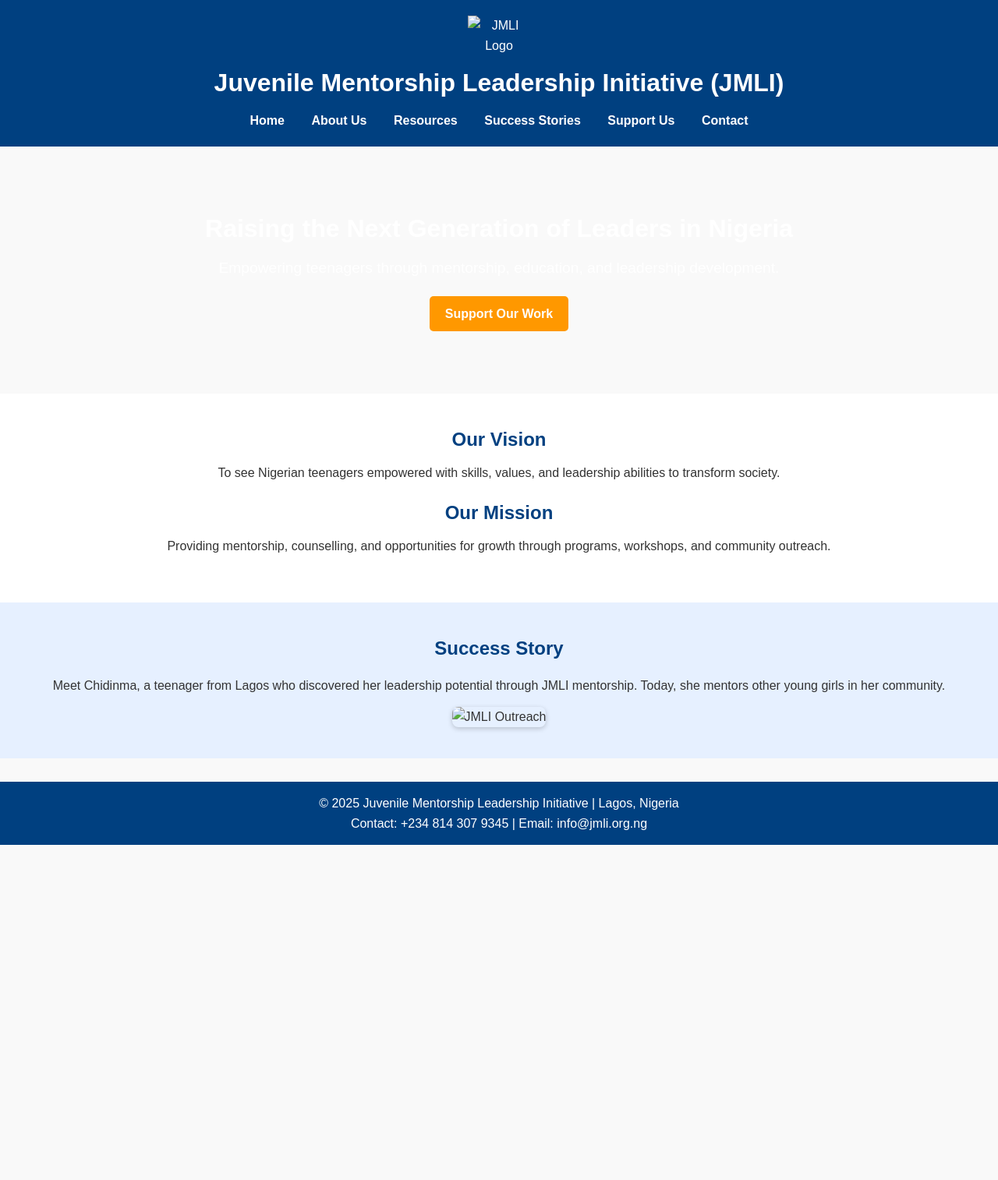
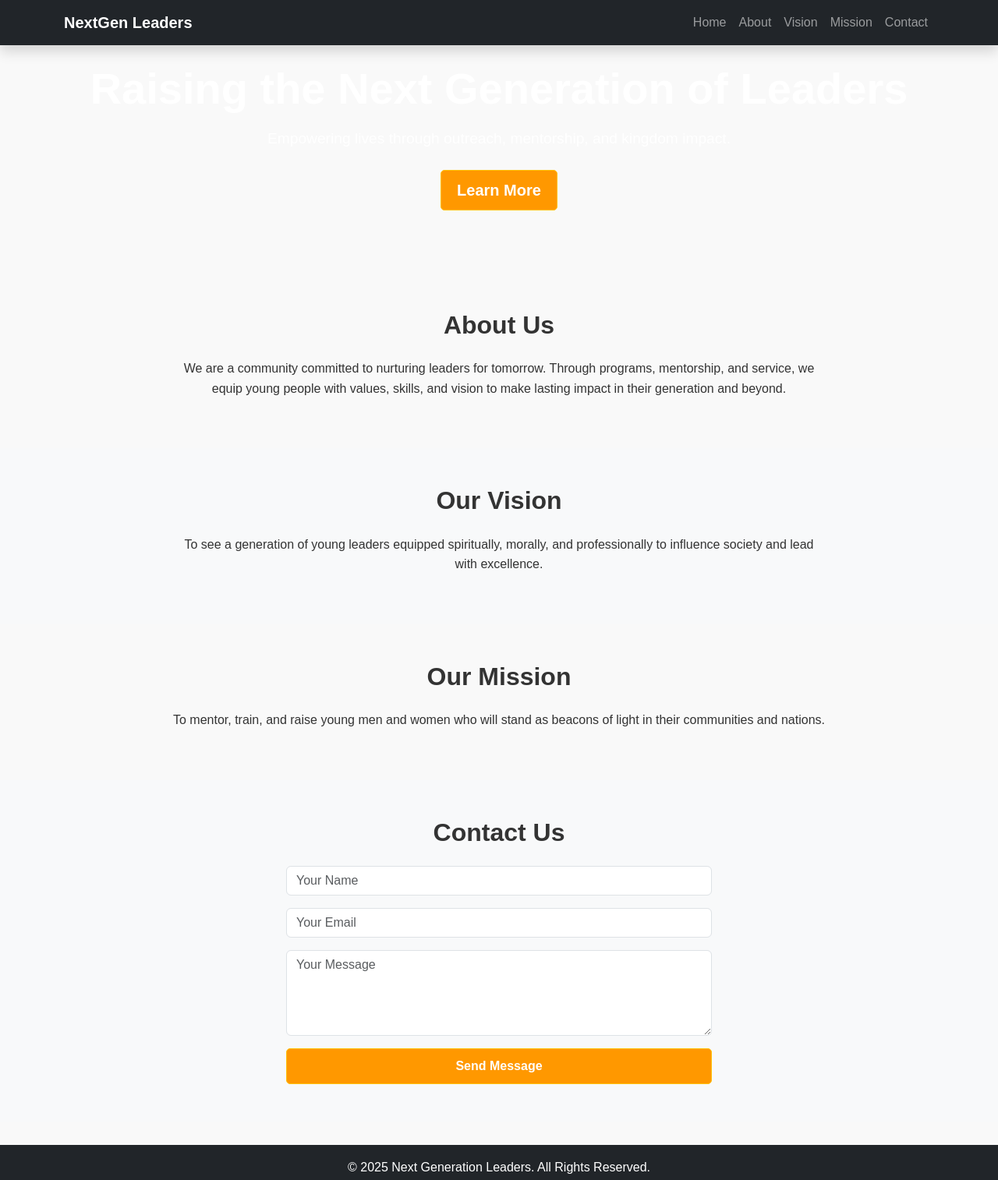
Before and after one commit to Iyanustic/jmli-website, a plain HTML site: page index.html in a window 1280 px wide. Shown: the whole page at 78% size. Before the commit the page ends 1084 px from the top, so only its background shows below. Drawn offline with nearby package versions, Linux system fonts and the light colour scheme.

Commit message:
Add files via upload

```diff
--- a/index.html
+++ b/index.html
@@ -3,51 +3,101 @@
 <head>
   <meta charset="UTF-8">
   <meta name="viewport" content="width=device-width, initial-scale=1.0">
-  <title>JMLI - Juvenile Mentorship Leadership Initiative</title>
+  <title>Next Generation Leaders</title>
+
+  <!-- Google Font -->
+  <link href="https://fonts.googleapis.com/css2?family=Poppins:wght@400;600;700&display=swap" rel="stylesheet">
+
+  <!-- Bootstrap CSS -->
+  <link href="https://cdn.jsdelivr.net/npm/bootstrap@5.3.3/dist/css/bootstrap.min.css" rel="stylesheet">
+
+  <!-- Custom CSS -->
   <link rel="stylesheet" href="style.css">
 </head>
 <body>
-  <!-- Header -->
-  <header>
-    <img src="images/logo.png" alt="JMLI Logo" class="logo">
-    <h1>Juvenile Mentorship Leadership Initiative (JMLI)</h1>
-    <nav>
-      <a href="index.html">Home</a>
-      <a href="about.html">About Us</a>
-      <a href="documents.html">Resources</a>
-      <a href="success.html">Success Stories</a>
-      <a href="donate.html">Support Us</a>
-      <a href="contact.html">Contact</a>
-    </nav>
+
+  <!-- Navbar -->
+  <nav class="navbar navbar-expand-lg navbar-dark bg-dark fixed-top shadow">
+    <div class="container">
+      <a class="navbar-brand fw-bold" href="#">NextGen Leaders</a>
+      <button class="navbar-toggler" type="button" data-bs-toggle="collapse" data-bs-target="#navbarNav">
+        <span class="navbar-toggler-icon"></span>
+      </button>
+      <div class="collapse navbar-collapse" id="navbarNav">
+        <ul class="navbar-nav ms-auto">
+          <li class="nav-item"><a class="nav-link" href="#home">Home</a></li>
+          <li class="nav-item"><a class="nav-link" href="#about">About</a></li>
+          <li class="nav-item"><a class="nav-link" href="#vision">Vision</a></li>
+          <li class="nav-item"><a class="nav-link" href="#mission">Mission</a></li>
+          <li class="nav-item"><a class="nav-link" href="#contact">Contact</a></li>
+        </ul>
+      </div>
+    </div>
+  </nav>
+
+  <!-- Hero Section -->
+  <header id="home" class="hero d-flex align-items-center text-center text-white">
+    <div class="overlay"></div>
+    <div class="container position-relative">
+      <h1 class="fw-bold display-4">Raising the Next Generation of Leaders</h1>
+      <p class="lead mt-3 mb-4">Empowering lives through outreach, mentorship, and kingdom impact.</p>
+      <a href="#about" class="btn btn-lg btn-warning fw-semibold">Learn More</a>
+    </div>
   </header>
 
-  <!-- Hero Section -->
-  <section class="hero">
-    <h2>Raising the Next Generation of Leaders in Nigeria</h2>
-    <p>Empowering teenagers through mentorship, education, and leadership development.</p>
-    <a href="donate.html" class="btn">Support Our Work</a>
+  <!-- About -->
+  <section id="about" class="py-5">
+    <div class="container">
+      <h2 class="text-center fw-bold mb-4">About Us</h2>
+      <p class="text-center mx-auto w-75">We are a community committed to nurturing leaders for tomorrow. Through programs, mentorship, and service, we equip young people with values, skills, and vision to make lasting impact in their generation and beyond.</p>
+    </div>
   </section>
 
-  <!-- Vision & Mission -->
-  <section class="vision-mission">
-    <h2>Our Vision</h2>
-    <p>To see Nigerian teenagers empowered with skills, values, and leadership abilities to transform society.</p>
-
-    <h2>Our Mission</h2>
-    <p>Providing mentorship, counselling, and opportunities for growth through programs, workshops, and community outreach.</p>
+  <!-- Vision -->
+  <section id="vision" class="py-5 bg-light">
+    <div class="container text-center">
+      <h2 class="fw-bold mb-4">Our Vision</h2>
+      <p class="mx-auto w-75">To see a generation of young leaders equipped spiritually, morally, and professionally to influence society and lead with excellence.</p>
+    </div>
   </section>
 
-  <!-- Success Story -->
-  <section class="success">
-    <h2>Success Story</h2>
-    <p>Meet Chidinma, a teenager from Lagos who discovered her leadership potential through JMLI mentorship. Today, she mentors other young girls in her community.</p>
-    <img src="images/outreach1.jpg" alt="JMLI Outreach">
+  <!-- Mission -->
+  <section id="mission" class="py-5">
+    <div class="container text-center">
+      <h2 class="fw-bold mb-4">Our Mission</h2>
+      <p class="mx-auto w-75">To mentor, train, and raise young men and women who will stand as beacons of light in their communities and nations.</p>
+    </div>
+  </section>
+
+  <!-- Contact -->
+  <section id="contact" class="py-5 bg-light">
+    <div class="container">
+      <h2 class="text-center fw-bold mb-4">Contact Us</h2>
+      <div class="row justify-content-center">
+        <div class="col-md-6">
+          <form>
+            <div class="mb-3">
+              <input type="text" class="form-control" placeholder="Your Name" required>
+            </div>
+            <div class="mb-3">
+              <input type="email" class="form-control" placeholder="Your Email" required>
+            </div>
+            <div class="mb-3">
+              <textarea class="form-control" rows="4" placeholder="Your Message" required></textarea>
+            </div>
+            <button type="submit" class="btn btn-warning w-100 fw-semibold">Send Message</button>
+          </form>
+        </div>
+      </div>
+    </div>
   </section>
 
   <!-- Footer -->
-  <footer>
-    <p>© 2025 Juvenile Mentorship Leadership Initiative | Lagos, Nigeria</p>
-    <p>Contact: +234 814 307 9345 | Email: info@jmli.org.ng</p>
+  <footer class="bg-dark text-white text-center py-3">
+    <p class="mb-0">&copy; 2025 Next Generation Leaders. All Rights Reserved.</p>
   </footer>
+
+  <!-- Bootstrap JS -->
+  <script src="https://cdn.jsdelivr.net/npm/bootstrap@5.3.3/dist/js/bootstrap.bundle.min.js"></script>
 </body>
 </html>
```
